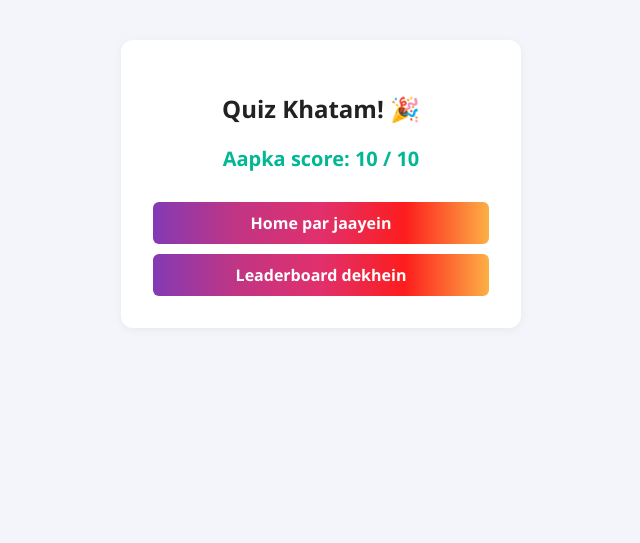
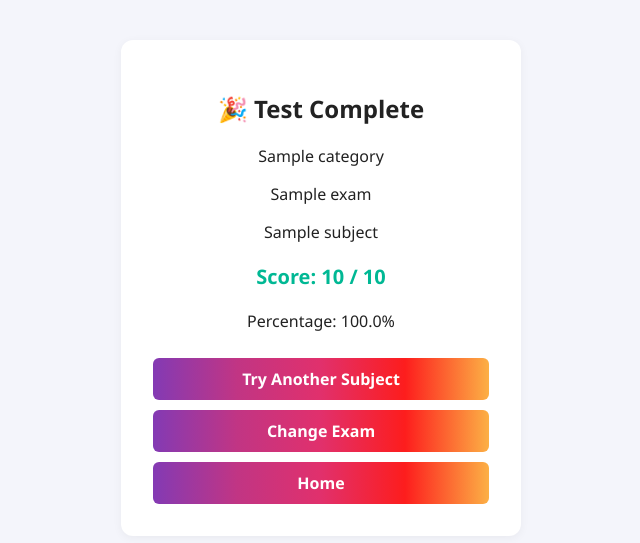
Before and after one commit to princekumar3232/Quizbuzz, a Flask app: template templates/result.html in a window 1280 px wide. Shown: the part 52-595 px from the top of the page, without its empty margins (319-959 px from the left). Run offline with Flask 3, Linux system fonts and the light colour scheme; the template is opened without the code that fills it: most values are stand-ins (such as "Sample title", 1, 10 or a date in 2020); some libraries are stand-ins or nearby versions.

Commit message:
Update result.html

```diff
--- a/templates/result.html
+++ b/templates/result.html
@@ -1,10 +1,83 @@
 {% extends "base.html" %}
-{% block title %}Final Result{% endblock %}
+
+{% block title %}
+Result
+{% endblock %}
+
 {% block content %}
+
 <div class="result-card">
-    <h2>Quiz Khatam! 🎉</h2>
-    <p class="score-text">Aapka score: {{ score }} / {{ total }}</p>
-    <a href="{{ url_for('index') }}" class="start-btn">Home par jaayein</a>
-    <a href="{{ url_for('leaderboard') }}" class="start-btn">Leaderboard dekhein</a>
+
+    <h2>
+        🎉 Test Complete
+    </h2>
+
+
+    <p>
+        {{ category }}
+    </p>
+
+    <p>
+        {{ exam }}
+    </p>
+
+    <p>
+        {{ subject }}
+    </p>
+
+
+    <p class="score-text">
+
+        Score:
+        {{ score }}
+        /
+        {{ total }}
+
+    </p>
+
+
+    {% if total > 0 %}
+
+    <p>
+
+        Percentage:
+        {{ "%.1f"|format((score / total) * 100) }}%
+
+    </p>
+
+    {% endif %}
+
+
+    <a
+        href="{{ url_for(
+            'subjects',
+            category=category,
+            exam=exam
+        ) }}"
+        class="start-btn"
+    >
+        Try Another Subject
+    </a>
+
+
+    <a
+        href="{{ url_for(
+            'exams',
+            category=category
+        ) }}"
+        class="start-btn secondary-btn"
+    >
+        Change Exam
+    </a>
+
+
+    <a
+        href="{{ url_for('index') }}"
+        class="start-btn secondary-btn"
+    >
+        Home
+    </a>
+
 </div>
+
 {% endblock %}
```
